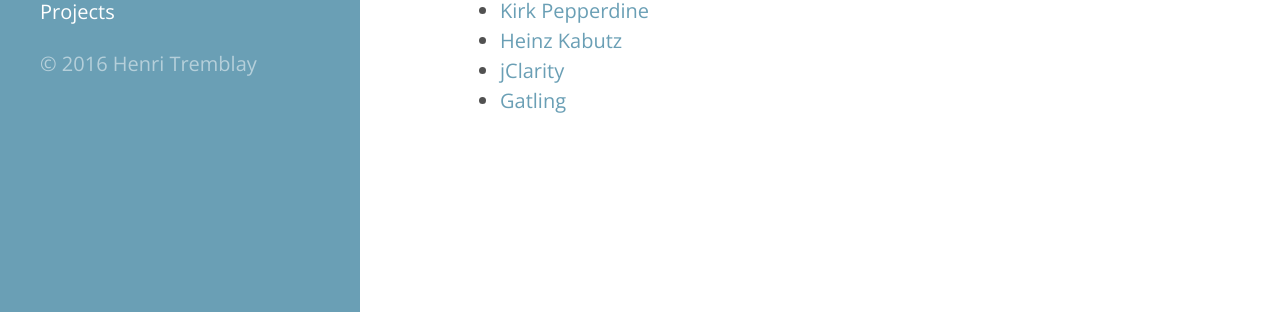
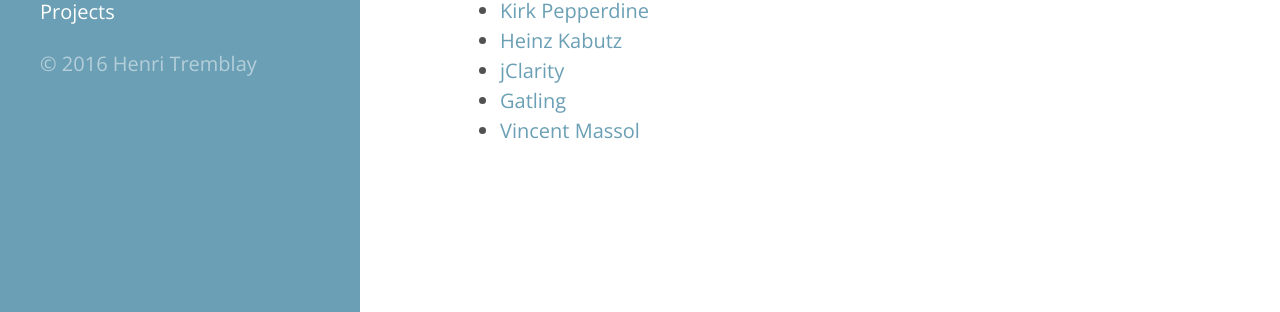
Before and after one commit to henri-tremblay/henri.github.io, a Jekyll site: the page built from friends.md, in a window 1280 px wide. Shown: the part 334-646 px from the top of the page. Built offline with Jekyll 4.4.1, drawn with Linux system fonts in a browser that asks for light colours.

Commit message:
Add Vincent

```diff
--- a/friends.md
+++ b/friends.md
@@ -14,3 +14,4 @@ You should have a look.
 * [Heinz Kabutz](http://www.javaspecialists.eu)
 * [jClarity](https://www.jclarity.com)
 * [Gatling](http://gatling.io)
+* [Vincent Massol](http://massol.myxwiki.org)
```
